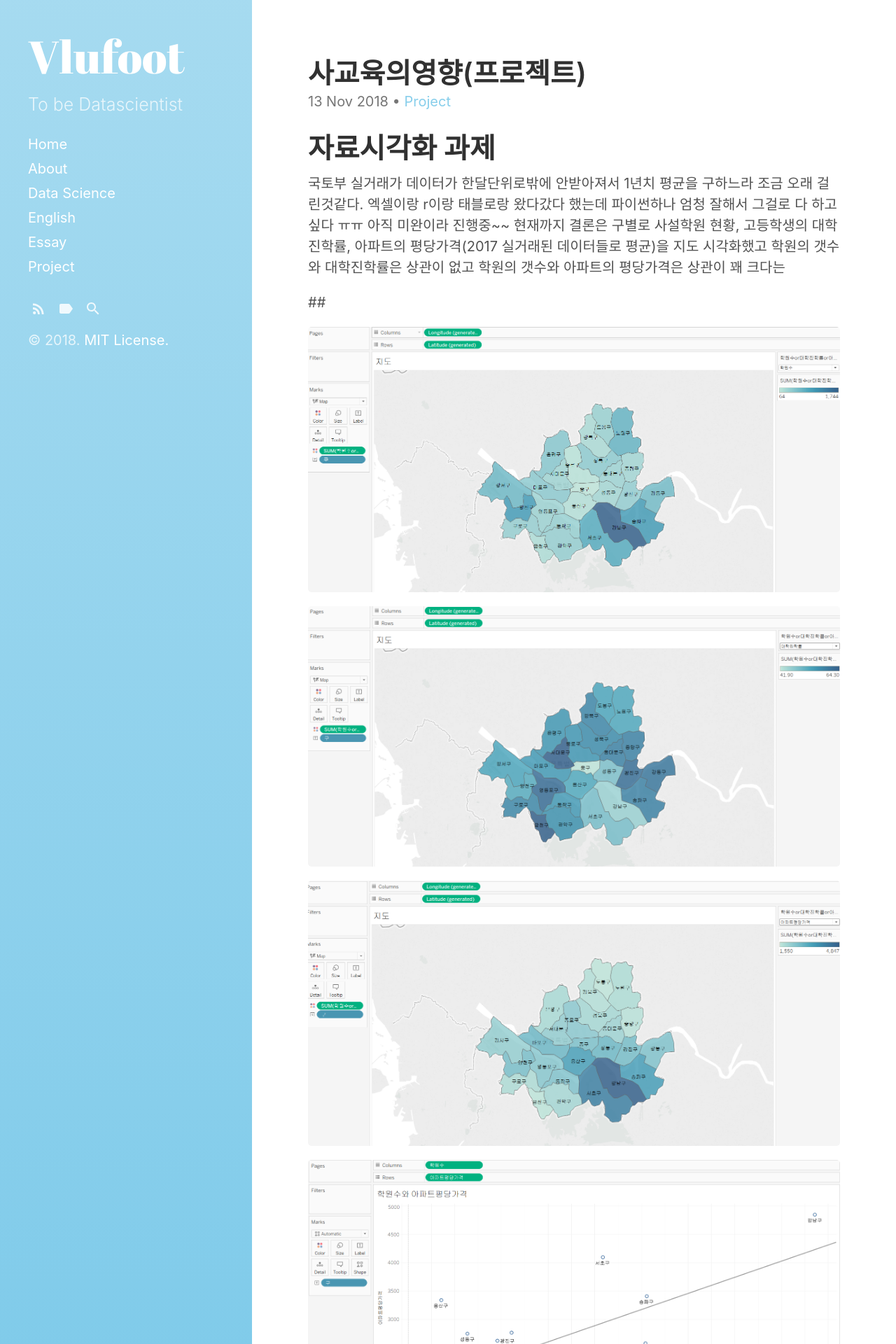
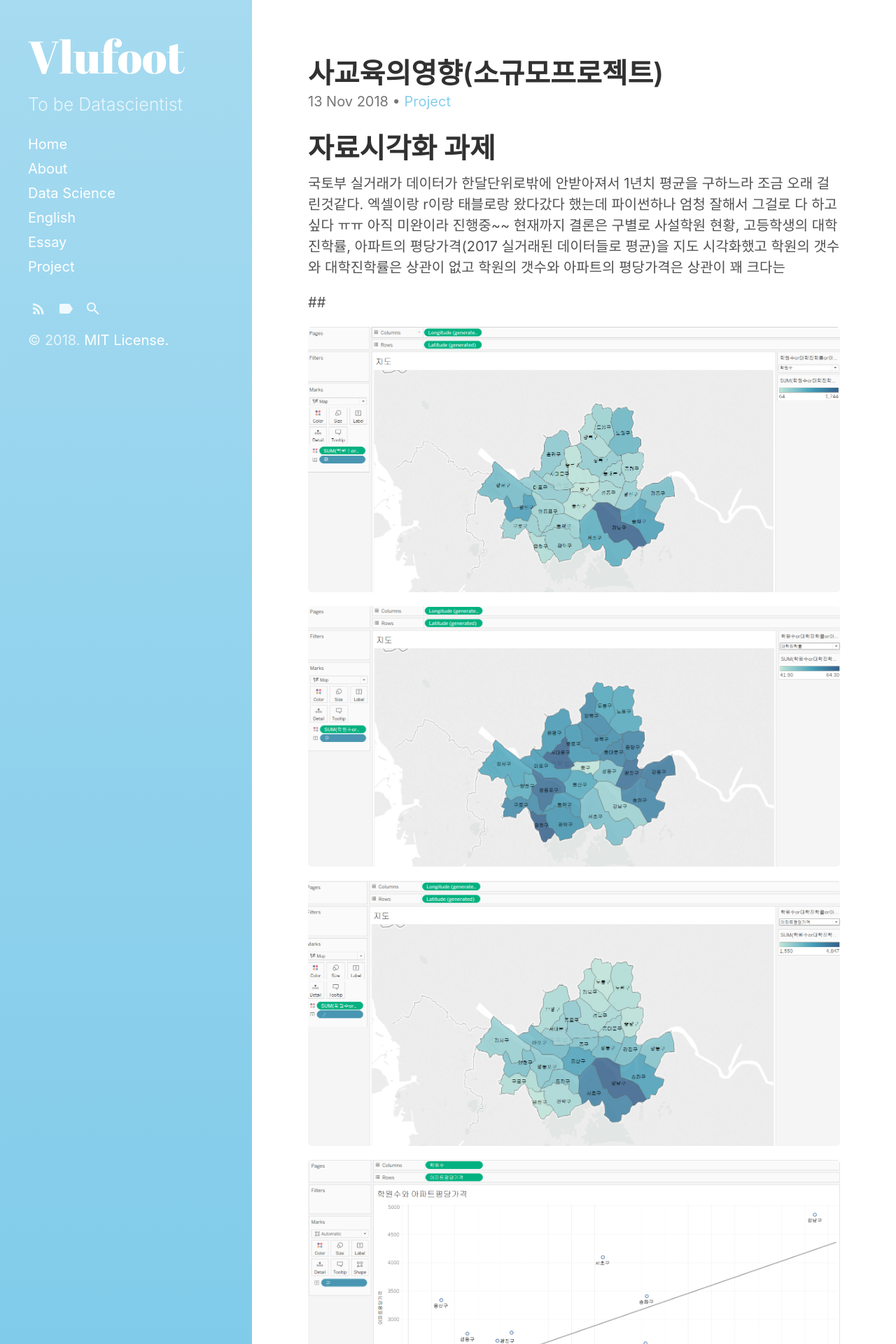
Before and after one commit to vlufoot/vlufoot.github.io, a Jekyll site: the page built from _posts/2018-11-13-privateEDU.md, in a window 1280 px wide. Shown: the top 1920 px of the page at 70% size. Built offline with Jekyll 4.4.1, drawn with Linux system fonts in a browser that asks for light colours.

Commit message:
Update 2018-11-13-privateEDU.md

```diff
--- a/_posts/2018-11-13-privateEDU.md
+++ b/_posts/2018-11-13-privateEDU.md
@@ -1,6 +1,6 @@
 ---
 layout: post
-title: "사교육의영향(프로젝트)"
+title: "사교육의영향(소규모프로젝트)"
 excerpt_separator: "<!--more-->"
 categories:
   - Project
```
